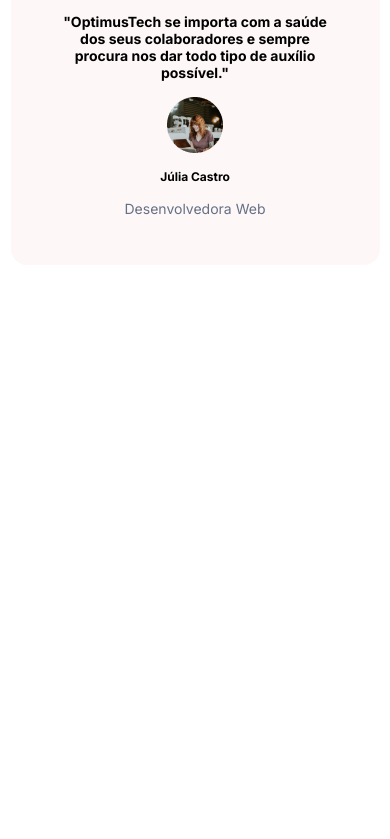
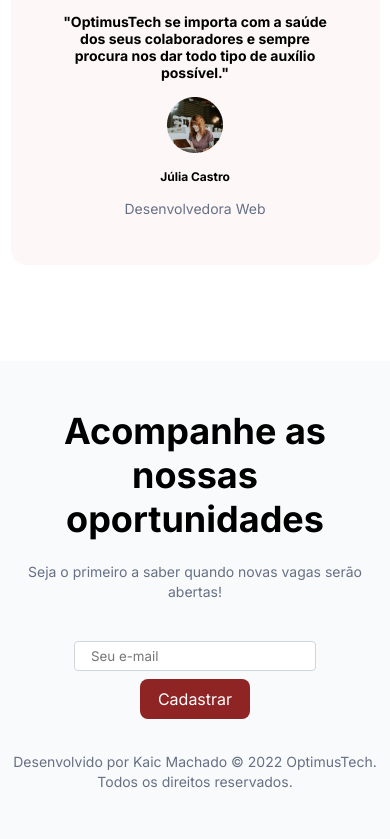
Before and after one commit to KaicMachado/OptimusTech, a plain HTML site: page index.html in a window 390 px wide. Shown: the part 2756-3595 px from the top of the page. Before the commit the page ends 3117 px from the top, so only its background shows below. Drawn offline with Linux system fonts and the light colour scheme.

Commit message:
add footer

```diff
--- a/index.html
+++ b/index.html
@@ -143,6 +143,20 @@
       </div>
     </div>
   </section>
+
+  <footer>
+    <div class="content">
+      <div class="footer-txt">
+        <h3>Acompanhe as nossas oportunidades</h3>
+        <span>Seja o primeiro a saber quando novas vagas serão abertas!</span>
+      </div>
+      <div class="footer-form">
+        <input type="email" name="inputEmail" id="inputEmail" placeholder="Seu e-mail">
+        <a href="#" id="cadastrar">Cadastrar</a>
+      </div>
+      <span>Desenvolvido por Kaic Machado © 2022 OptimusTech. Todos os direitos reservados.</span>
+    </div>
+  </footer>
 </body>
 
 </html>
--- a/style.css
+++ b/style.css
@@ -4,6 +4,7 @@
 @import "./styles/talentos.css";
 @import "./styles/vagas.css";
 @import "./styles/depoimentos.css";
+@import "./styles/footer.css";
 
 * {
  padding: 0;
--- /dev/null
+++ b/styles/footer.css
@@ -0,0 +1,56 @@
+footer {
+ display: flex;
+ padding: 6rem 0rem;
+ text-align: center;
+ background: #f9fafb;
+ align-items: center;
+ justify-content: center;
+}
+
+.footer-txt h3 {
+ font-size: 2.25rem;
+ font-weight: 600;
+ margin-bottom: 1.25rem;
+}
+
+.footer-form {
+ margin-top: 2.5rem;
+ margin-bottom: 2rem;
+}
+
+.footer-form input {
+ padding: 0.375rem 8rem 0.375rem 1rem;
+ border-radius: 4px;
+ border: 1px solid #d0d5dd;
+}
+
+footer .content span {
+ font-size: 1rem;
+ color: var(--cor-links);
+}
+
+@media (max-width: 600px) {
+ footer {
+  padding: 3rem 0rem;
+ }
+}
+
+@media (max-width: 470px) {
+ .footer-form {
+  display: flex;
+  flex-direction: column;
+  gap: 8px;
+ }
+ .footer-form a {
+  max-width: min-content;
+  margin: 0 auto;
+ }
+ .footer-form input {
+  padding: 0.375rem 2rem 0.375rem 1rem;
+  max-width: min-content;
+  margin: 0 auto;
+ }
+ footer .content span {
+  font-size: 0.875rem;
+ }
+}
```
